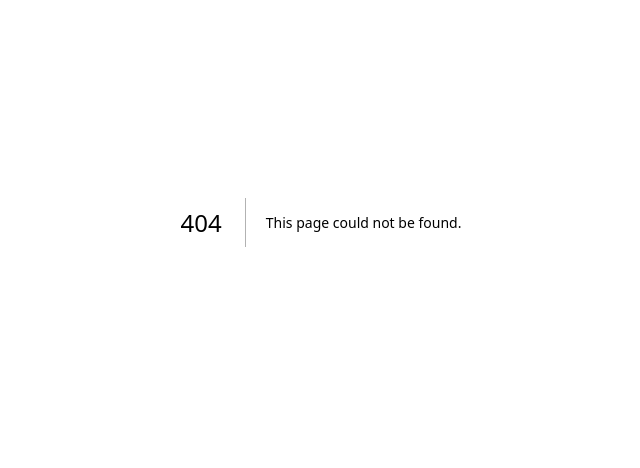
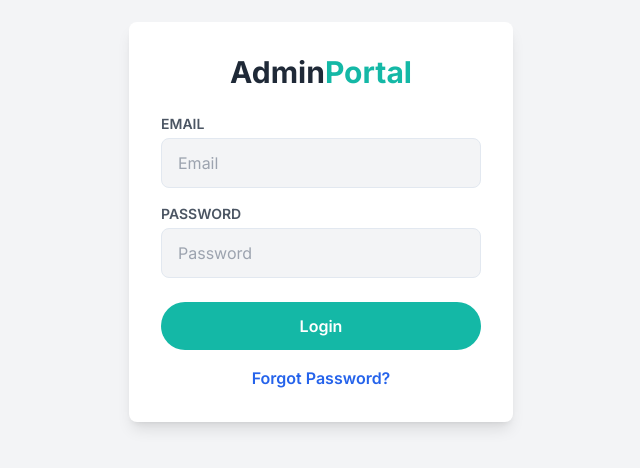
Before and after one commit to Elsayed-Mubarak/buraq-admin, a Next.js app: page /auth/login in a window 1280 px wide. Before the commit this address had no page. Shown: the part 178-646 px from the top of the page, without its empty margins (319-959 px from the left). Built offline with nearby package versions, Linux system fonts and the light colour scheme; no server answers.

Commit message:
working on auth

```diff
--- a/package.json
+++ b/package.json
@@ -20,8 +20,10 @@
     "dialog": "^0.3.1",
     "lucide-react": "^0.474.0",
     "next": "^15.1.6",
+    "next-auth": "^4.24.11",
     "react": "^19.0.0",
     "react-dom": "^19.0.0",
+    "react-icons": "^5.4.0",
     "recharts": "^2.15.1",
     "shadcn": "^2.3.0",
     "tailwind-merge": "^3.0.1",
--- a/src/app/accounts/page.tsx
+++ b/src/app/accounts/page.tsx
@@ -1,13 +1,15 @@
 'use client';
 
 import React, { useState, useEffect } from 'react';
-import { useRouter } from 'next/navigation';
+import { redirect, useRouter } from 'next/navigation';
 import { MagnifyingGlassIcon } from '@heroicons/react/24/outline';
 import dynamic from 'next/dynamic';
 import Layout from '@/components/layout/Layout';
 import Table from '@/components/common/Table';
 import { accountService, Account } from '@/services/accountService';
 import Header from '@/components/layout/Header';
+import { getServerSession } from 'next-auth';
+import { authOptions } from '../api/auth/[...nextauth]/route';
 
 const CreateAccountModal = dynamic(
   () => import('@/components/accounts/CreateAccountModal'),
@@ -22,7 +24,8 @@ const columns = [
   { key: 'createdAt', header: 'Created (UTC)' },
 ];
 
-function AccountsContent() {
+async function  AccountsContent() {
+
   const router = useRouter();
   const [accounts, setAccounts] = useState<Account[]>([]);
   const [loading, setLoading] = useState(true);
--- /dev/null
+++ b/src/app/api/auth/[...nextauth]/route.ts
@@ -0,0 +1,32 @@
+import NextAuth from "next-auth";
+import CredentialsProvider from "next-auth/providers/credentials";
+
+
+export const authOptions = {
+  providers: [
+    CredentialsProvider({
+      name: "Credentials",
+      credentials: {
+        email: { label: "Email", type: "email", placeholder: "test@example.com" },
+        password: { label: "Password", type: "password" },
+      },
+      async authorize(credentials) {
+        if (credentials?.email === "test@example.com" && credentials?.password === "password") {
+          return { id: "1", name: "Test User", email: "test@example.com" };
+        }
+        return null;
+      },
+    }),
+  ],
+  pages: {
+    signIn: "/login", // Custom login page
+  },
+  callbacks: {
+
+  },
+  secret: process.env.NEXTAUTH_SECRET,
+};
+
+const handler = NextAuth(authOptions);
+
+export { handler as GET, handler as POST }
--- /dev/null
+++ b/src/app/auth.ts
@@ -0,0 +1,13 @@
+"use server";
+
+import { signIn as nextAuthSignIn } from "next-auth/react";
+
+export async function signIn(email: string, password: string) {
+  const result = await nextAuthSignIn("credentials", {
+    email,
+    password,
+    redirect: false,
+  });
+
+  return result;
+}
--- /dev/null
+++ b/src/app/auth/login/page.tsx
@@ -0,0 +1,67 @@
+
+"use client";
+
+import React from "react";
+
+const LoginForm = () => {
+
+  return (
+<div className="flex items-center justify-center min-h-screen bg-gray-100">
+<div className="w-96 p-8 bg-white rounded-lg shadow-lg">
+<h2 className="text-3xl font-bold text-center">
+<span className="text-gray-800">Admin</span>
+<span className="text-teal-500">Portal</span>
+</h2>
+
+        <form className="mt-6">
+<label className="block text-gray-600 text-sm font-semibold mb-1">
+
+            EMAIL
+</label>
+<input
+
+            type="email"
+
+            placeholder="Email"
+
+            className="w-full px-4 py-3 border rounded-lg bg-gray-100 focus:outline-none focus:ring-2 focus:ring-teal-400"
+
+          />
+
+          <label className="block mt-4 text-gray-600 text-sm font-semibold mb-1">
+
+            PASSWORD
+</label>
+<input
+
+            type="password"
+
+            placeholder="Password"
+
+            className="w-full px-4 py-3 border rounded-lg bg-gray-100 focus:outline-none focus:ring-2 focus:ring-teal-400"
+
+          />
+
+          <button
+
+            className="w-full mt-6 bg-teal-500 text-white font-semibold py-3 rounded-full hover:bg-teal-600 transition"
+>
+
+            Login
+</button>
+</form>
+
+        <div className="text-center mt-4">
+<a href="#" className="text-blue-600 hover:underline font-semibold">
+
+            Forgot Password?
+</a>
+</div>
+</div>
+</div>
+
+  );
+
+};
+
+export default LoginForm;
--- a/src/app/layout.tsx
+++ b/src/app/layout.tsx
@@ -1,6 +1,9 @@
+
 import type { Metadata } from 'next';
 import { Inter } from 'next/font/google';
 import './globals.css';
+import { getServerSession } from 'next-auth';
+import { authOptions } from './api/auth/[...nextauth]/route';
 
 const inter = Inter({ subsets: ['latin'] });
 
@@ -9,15 +12,17 @@ export const metadata: Metadata = {
   description: 'Admin dashboard for managing Buraq AI platform',
 };
 
-export default function RootLayout({
+export default async function RootLayout({
   children,
 }: {
   children: React.ReactNode;
 }) {
+  const session = await getServerSession(authOptions);
+
   return (
     <html lang="en" className="h-full bg-gray-50">
       <body className={`${inter.className} h-full`}>
-        {children}
+     {children}
       </body>
     </html>
   );
--- /dev/null
+++ b/src/app/protected/page.tsx
@@ -0,0 +1,13 @@
+import { getServerSession } from "next-auth";
+import { redirect } from "next/navigation";
+import { authOptions } from "@/app/api/auth/[...nextauth]/route";
+
+export default async function ProtectedPage() {
+  const session = await getServerSession(authOptions);
+
+  if (!session) {
+    redirect("/auth/login");
+  }
+
+  return <div>Welcome you are not authed!</div>;
+}
```
Also changed, not shown: middleware.ts (added, +38 -0 lines), src/components/common/Modal.tsx (+11 -6 lines), 1 other file (tests, documents, lock files or other folders).
